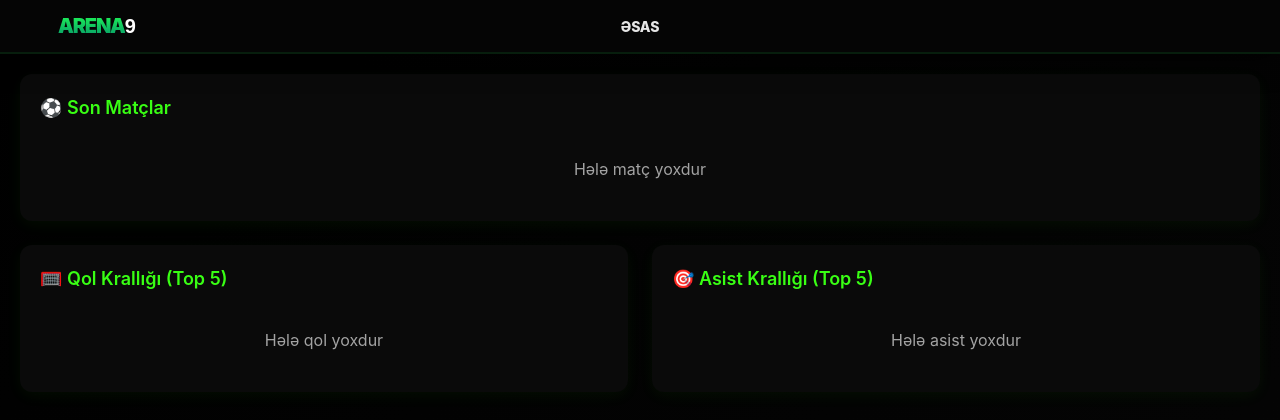
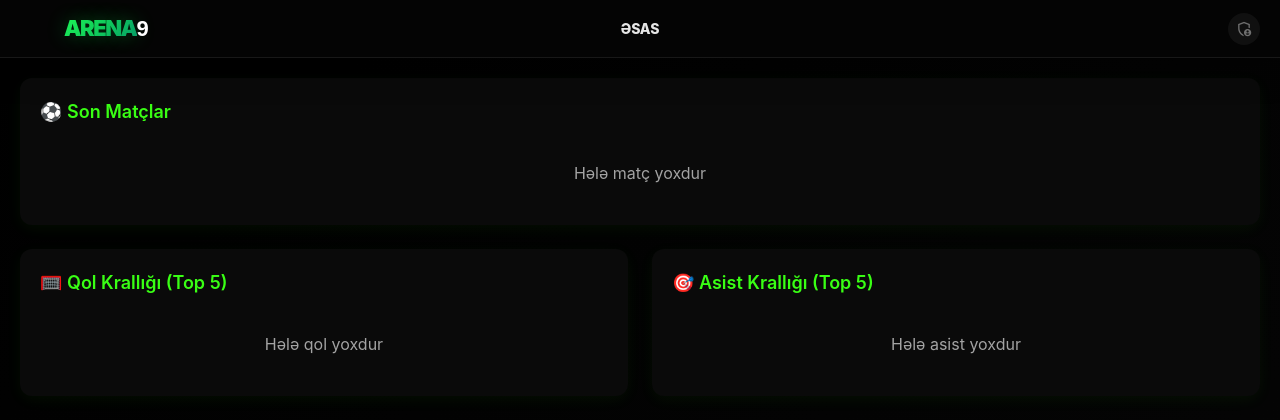
Before and after one commit to metin011/arena9.github.io, a Flask app: page / in a window 1280 px wide. Shown: the top 420 px of the page. Run offline with Flask 3, Linux system fonts and the light colour scheme; data that the repository does not hold is empty; some libraries are stand-ins or nearby versions.

Commit message:
Refine header design iteration 3: Obsidian neon theme and visible login trigger

```diff
--- a/templates/spa.html
+++ b/templates/spa.html
@@ -262,17 +262,17 @@
     }
 
     header {
-      padding: 10px 16px;
+      padding: 12px 20px;
       display: flex;
       justify-content: space-between;
       align-items: center;
       position: sticky;
       top: 0;
-      background: #050505;
-      backdrop-filter: blur(20px);
-      -webkit-backdrop-filter: blur(20px);
-      border-bottom: 2px solid rgba(31, 249, 86, 0.1);
-      box-shadow: 0 4px 30px rgba(0, 0, 0, 0.8);
+      background: rgba(5, 5, 5, 0.85);
+      backdrop-filter: blur(25px) saturate(180%);
+      -webkit-backdrop-filter: blur(25px) saturate(180%);
+      border-bottom: 1px solid rgba(255, 255, 255, 0.08);
+      box-shadow: 0 8px 32px rgba(0, 0, 0, 0.5);
       z-index: 1000;
     }
 
@@ -280,7 +280,7 @@
     .header-right {
       display: flex;
       align-items: center;
-      gap: 10px;
+      gap: 12px;
       flex: 1;
     }
 
@@ -291,50 +291,73 @@
     .header-logo-container {
       display: flex;
       align-items: center;
-      gap: 6px;
+      gap: 8px;
     }
 
     .header-logo {
-      font-size: 20px;
+      font-size: 22px;
       font-weight: 900;
       color: #fff;
-      letter-spacing: -1.2px;
+      letter-spacing: -1.5px;
       text-transform: uppercase;
       font-family: 'Outfit', sans-serif;
+      cursor: pointer;
     }
 
     .header-logo span {
-      background: linear-gradient(180deg, #1ff956 0%, #059669 100%);
+      background: linear-gradient(135deg, #1ff956 0%, #059669 100%);
       -webkit-background-clip: text;
       background-clip: text;
       -webkit-text-fill-color: transparent;
+      text-shadow: 0 0 20px rgba(31, 249, 86, 0.3);
     }
 
     .admin-badge {
       font-size: 10px;
-      background: rgba(31, 249, 86, 0.08);
+      background: linear-gradient(135deg, rgba(31, 249, 86, 0.2), rgba(5, 150, 105, 0.1));
       color: #1ff956;
-      border: 1px solid rgba(31, 249, 86, 0.2);
-      padding: 3px 8px;
-      border-radius: 6px;
+      border: 1px solid rgba(31, 249, 86, 0.3);
+      padding: 4px 10px;
+      border-radius: 8px;
       font-weight: 800;
       text-transform: uppercase;
-      letter-spacing: 1px;
+      letter-spacing: 0.8px;
       cursor: pointer;
       display: none;
       /* Controlled by JS */
       align-items: center;
-      gap: 5px;
-      transition: all 0.3s ease;
+      gap: 6px;
+      transition: all 0.4s cubic-bezier(0.4, 0, 0.2, 1);
+      box-shadow: 0 0 15px rgba(31, 249, 86, 0.1);
     }
 
     .admin-badge:hover {
-      background: rgba(31, 249, 86, 0.15);
-      box-shadow: 0 0 10px rgba(31, 249, 86, 0.2);
+      background: rgba(31, 249, 86, 0.25);
+      box-shadow: 0 0 20px rgba(31, 249, 86, 0.3);
+      transform: translateY(-1px);
     }
 
     .admin-badge.active {
       display: inline-flex;
+    }
+
+    .login-icon-trigger {
+      color: rgba(255, 255, 255, 0.4);
+      cursor: pointer;
+      transition: all 0.3s ease;
+      display: flex;
+      align-items: center;
+      justify-content: center;
+      width: 32px;
+      height: 32px;
+      border-radius: 50%;
+      background: rgba(255, 255, 255, 0.05);
+    }
+
+    .login-icon-trigger:hover {
+      color: #1ff956;
+      background: rgba(31, 249, 86, 0.1);
+      transform: rotate(15deg);
     }
 
     #page-header-title {
@@ -1110,7 +1133,7 @@
   <header>
     <div class="header-left">
       <div id="back-header-btn" class="header-icon" style="visibility: hidden" onclick="goBack()">
-        <span class="material-symbols-outlined" style="font-size: 18px;">arrow_back_ios_new</span>
+        <span class="material-symbols-outlined" style="font-size: 20px;">arrow_back_ios_new</span>
       </div>
       <div class="header-logo-container">
         <span class="header-logo" onclick="changePage('ana-sayfa', 'Əsas')"><span>ARENA</span>9</span>
@@ -1125,9 +1148,11 @@
 
     <div class="header-right">
       <button id="edit-header-btn" class="header-icon" style="visibility: hidden" onclick="toggleEdit()">
-        <span class="material-symbols-outlined" style="font-size: 18px;">settings_suggest</span>
+        <span class="material-symbols-outlined" style="font-size: 20px;">settings_suggest</span>
       </button>
-      <div id="non-admin-login-trigger" style="width: 24px; pointer-events: none;"></div>
+      <div id="login_trigger_icon" class="login-icon-trigger" onclick="showLogin()">
+        <span class="material-symbols-outlined" style="font-size: 18px;">admin_panel_settings</span>
+      </div>
     </div>
   </header>
 
@@ -1693,11 +1718,15 @@
       });
 
       const adminIndicator = document.getElementById('admin-indicator');
+      const loginTrigger = document.getElementById('login_trigger_icon');
+
       if (adminIndicator) {
         if (isAdmin) {
           adminIndicator.classList.add('active');
+          if (loginTrigger) loginTrigger.style.display = 'none';
         } else {
           adminIndicator.classList.remove('active');
+          if (loginTrigger) loginTrigger.style.display = 'flex';
         }
       }
 
@@ -1706,6 +1735,7 @@
         editBtn.style.visibility = (isAdmin && currentPage === 'player-profile') ? 'visible' : 'hidden';
       }
     }
+
 
 
 
```
